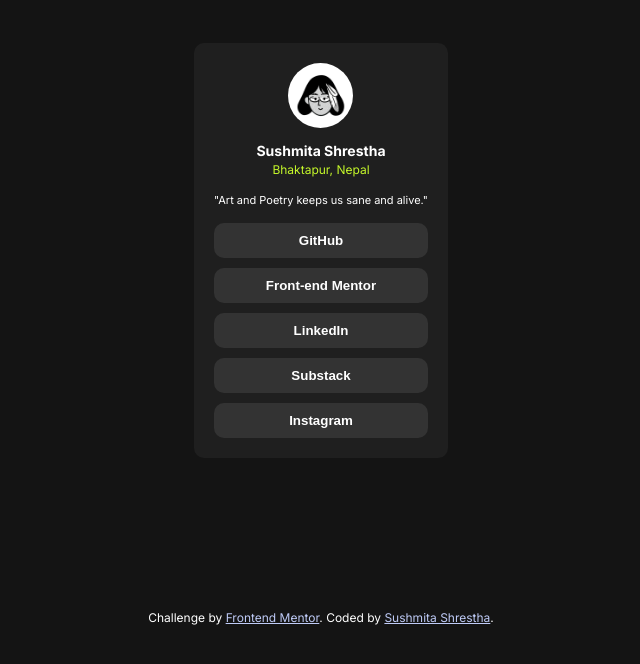
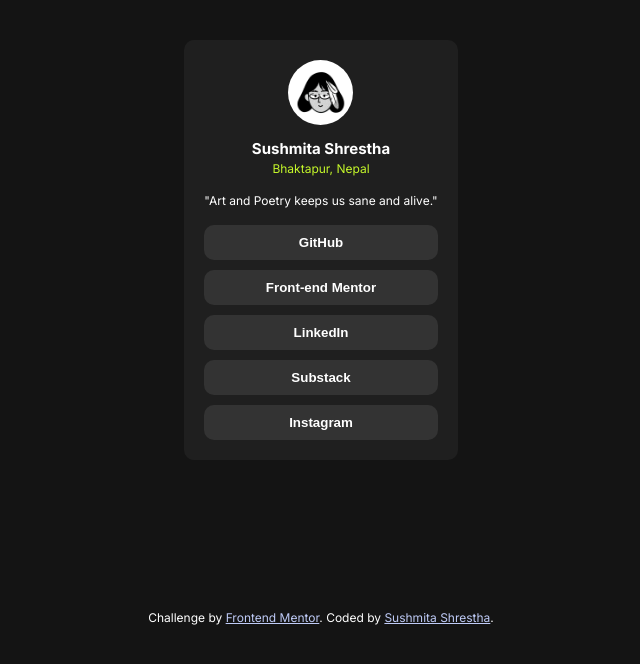
Before and after one commit to sushmita-writes/Web-Development, a plain HTML site: page social-links/index.html in a window 1280 px wide. Shown: the part 118-782 px from the top of the page, without its empty margins (319-959 px from the left). Drawn offline with Linux system fonts and the light colour scheme.

Commit message:
final push

```diff
--- a/social-links/style.css
+++ b/social-links/style.css
@@ -37,7 +37,7 @@ main {
 }
 
 .container .profile-header h1 {
-    font-size: 1.4rem;
+    font-size: 1.5rem;
     margin-top: 1.2rem;
     margin-bottom: 0.3rem;
     font-weight: 700;
@@ -51,7 +51,7 @@ main {
 }
 
 .container .description {
-    font-size: 1.1rem;
+    font-size: 1.2rem;
     margin-top: 0.5rem;
     margin-bottom: 0rem;
 }
```
